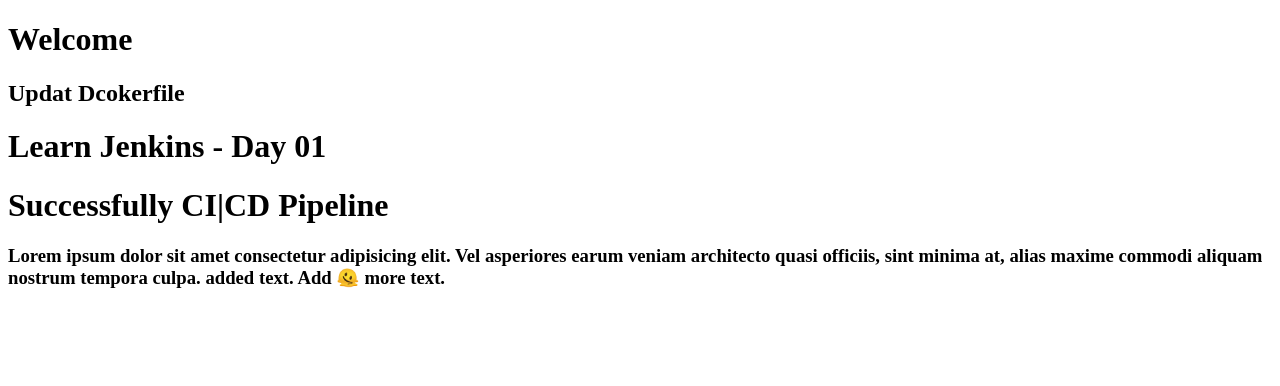
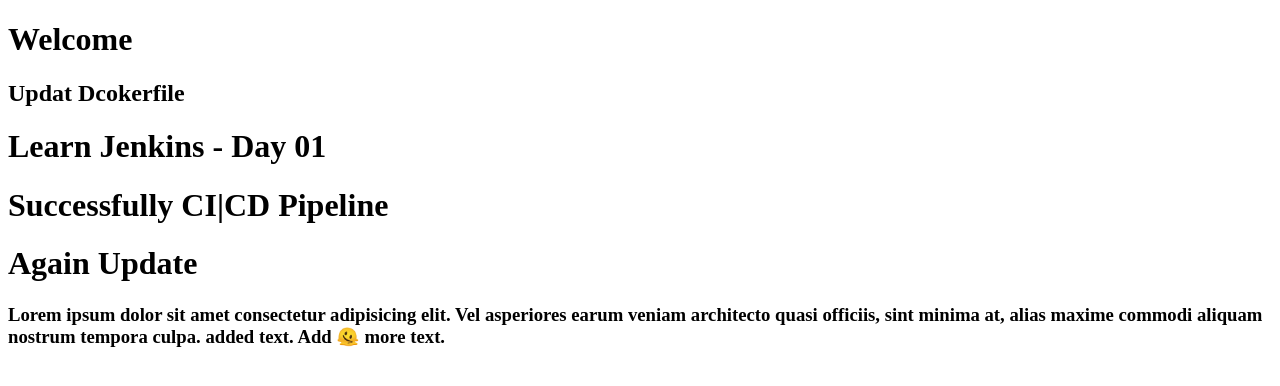
Before and after one commit to raksmeycoding/jenkens, a website: page jenkens_day_001/pages/home.html in a window 1280 px wide. Drawn offline with Linux system fonts and the light colour scheme.

Commit message:
Update home.html

```diff
--- a/jenkens_day_001/pages/home.html
+++ b/jenkens_day_001/pages/home.html
@@ -12,6 +12,7 @@
   <h2>Updat Dcokerfile</h2>
   <h1>Learn Jenkins - Day 01</h1>
   <h1>Successfully CI|CD Pipeline</h1>
+  <h1>Again Update</h1>
   <h3>Lorem ipsum dolor sit amet consectetur adipisicing elit. Vel asperiores earum veniam architecto quasi officiis,
     sint minima at, alias maxime commodi aliquam nostrum tempora culpa. added text. Add 🫠 more text.</h3>
 </body>
```
